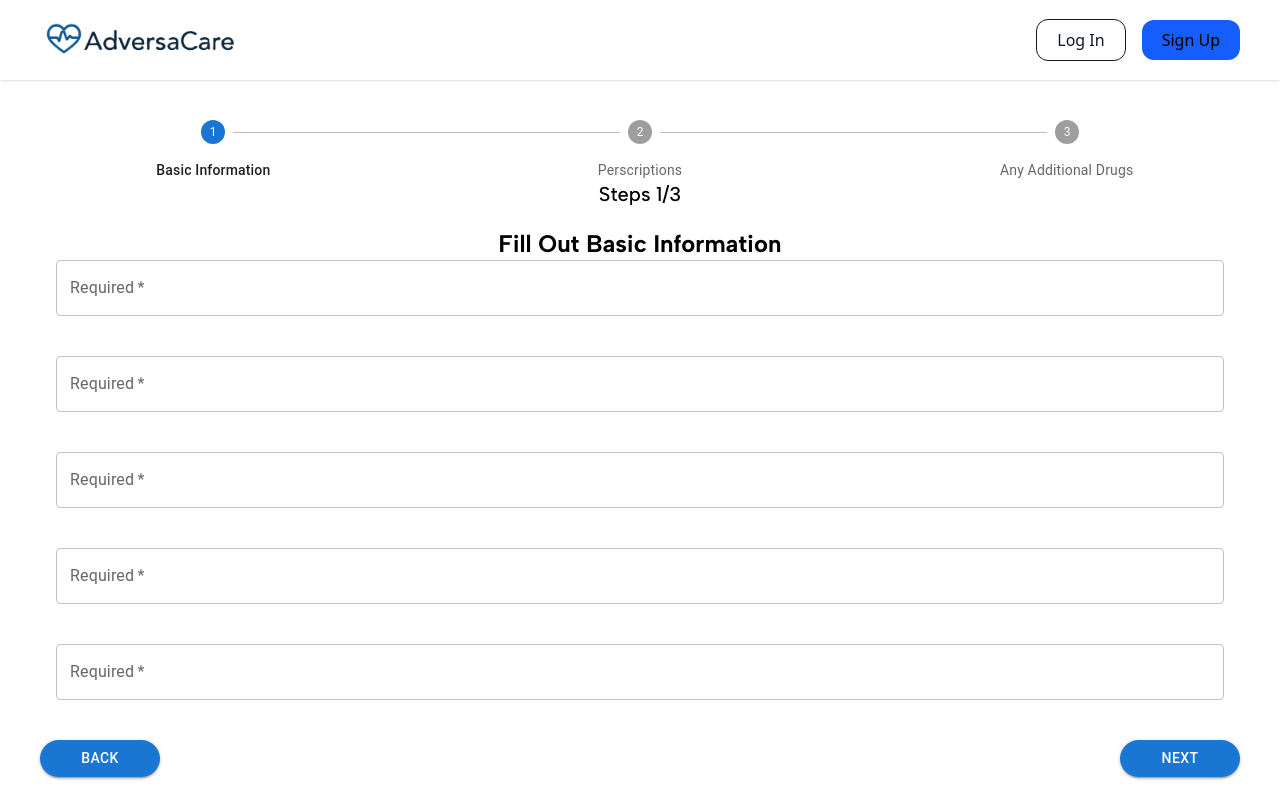
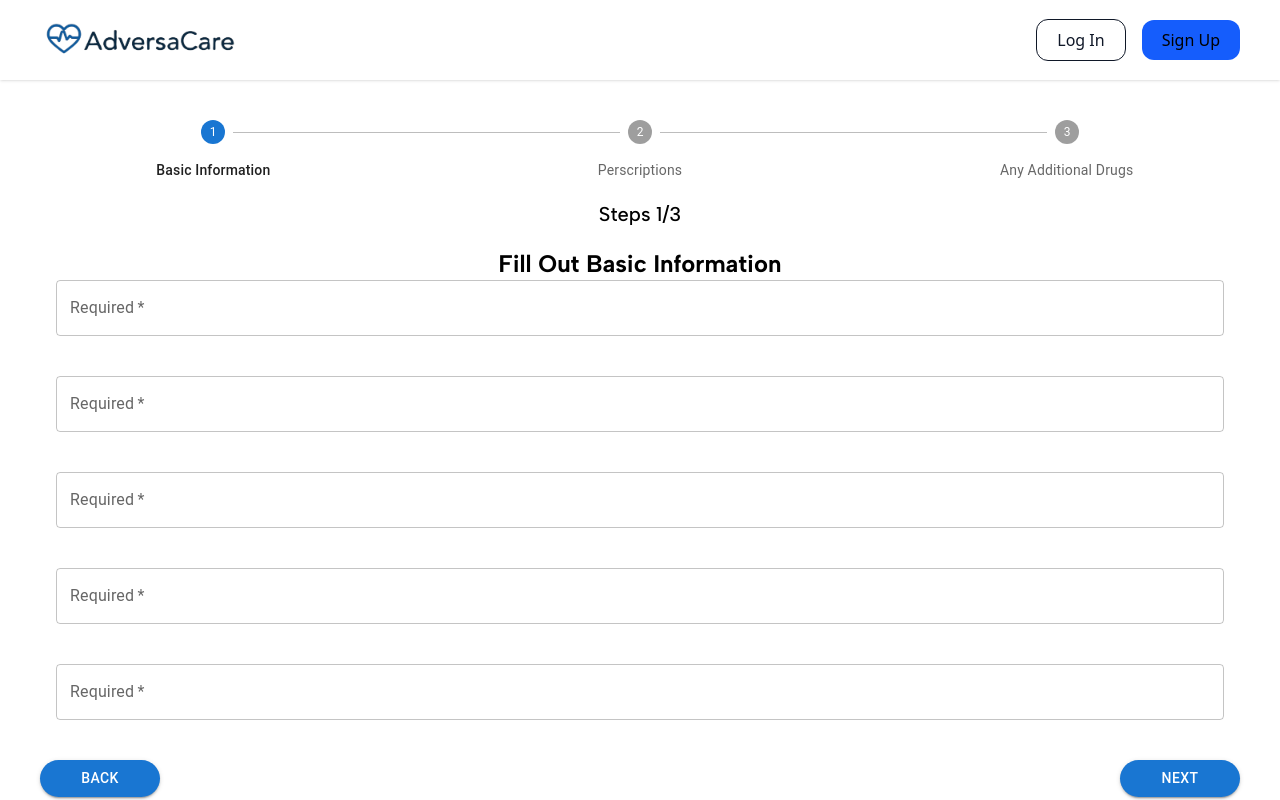
Before and after one commit to albrthuynh/uncommon-hacks-proj, a React (Vite) app in the folder adversacare/: page /patient-signup in a window 1280 px wide. Built offline with nearby package versions, Linux system fonts and the light colour scheme.

Commit message:
touched up some components

```diff
--- a/adversacare/src/pages/PatientSignup/components/Slider.jsx
+++ b/adversacare/src/pages/PatientSignup/components/Slider.jsx
@@ -161,7 +161,7 @@ function renderComponent(currStep) {
 function SliderComponent() {
     const [step, setStep] = useState(0);
     return (
-        <div className = " mt-10">
+        <div className = "mt-10">
             <Box sx={{ width: '100%' }}>
                 <Stepper activeStep={step} alternativeLabel>
                     {steps.map((label) => (
@@ -172,7 +172,7 @@ function SliderComponent() {
                 </Stepper>
             </Box>
 
-            <div className = "text-center font-albertsansmedium">
+            <div className = "text-center font-albertsansmedium mt-5">
                 <p className = "text-xl">Steps {step + 1}/3</p>
             </div>
 
@@ -180,7 +180,7 @@ function SliderComponent() {
                {renderComponent(step)}
             </div>
 
-            <div className = "flex flex-row justify-between mt-10 px-10">
+            <div className = "flex flex-row justify-between mt-10 px-10 font-albertsansmedium">
                     <Button
                         variant='contained'
                         sx ={{
```
